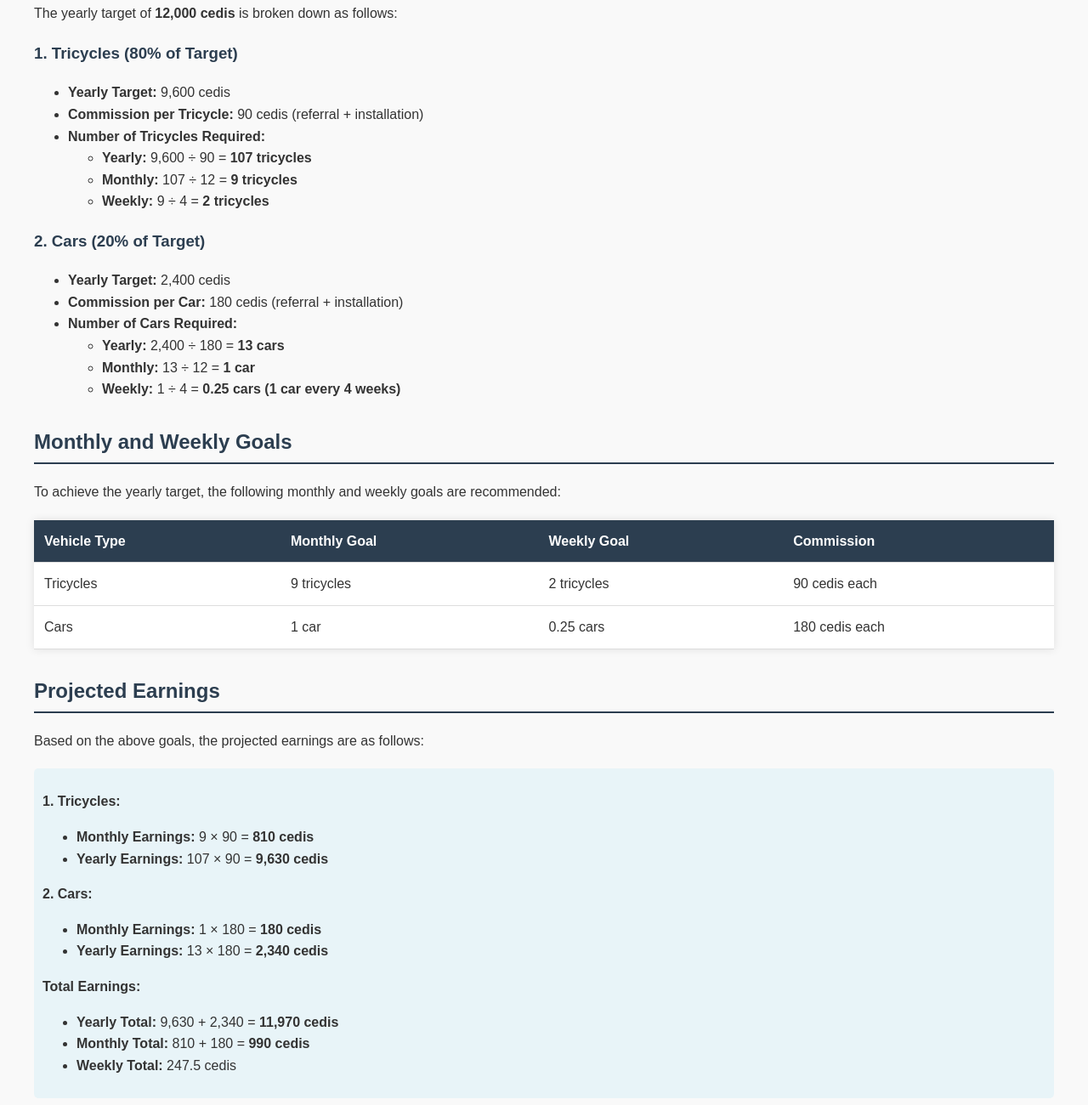
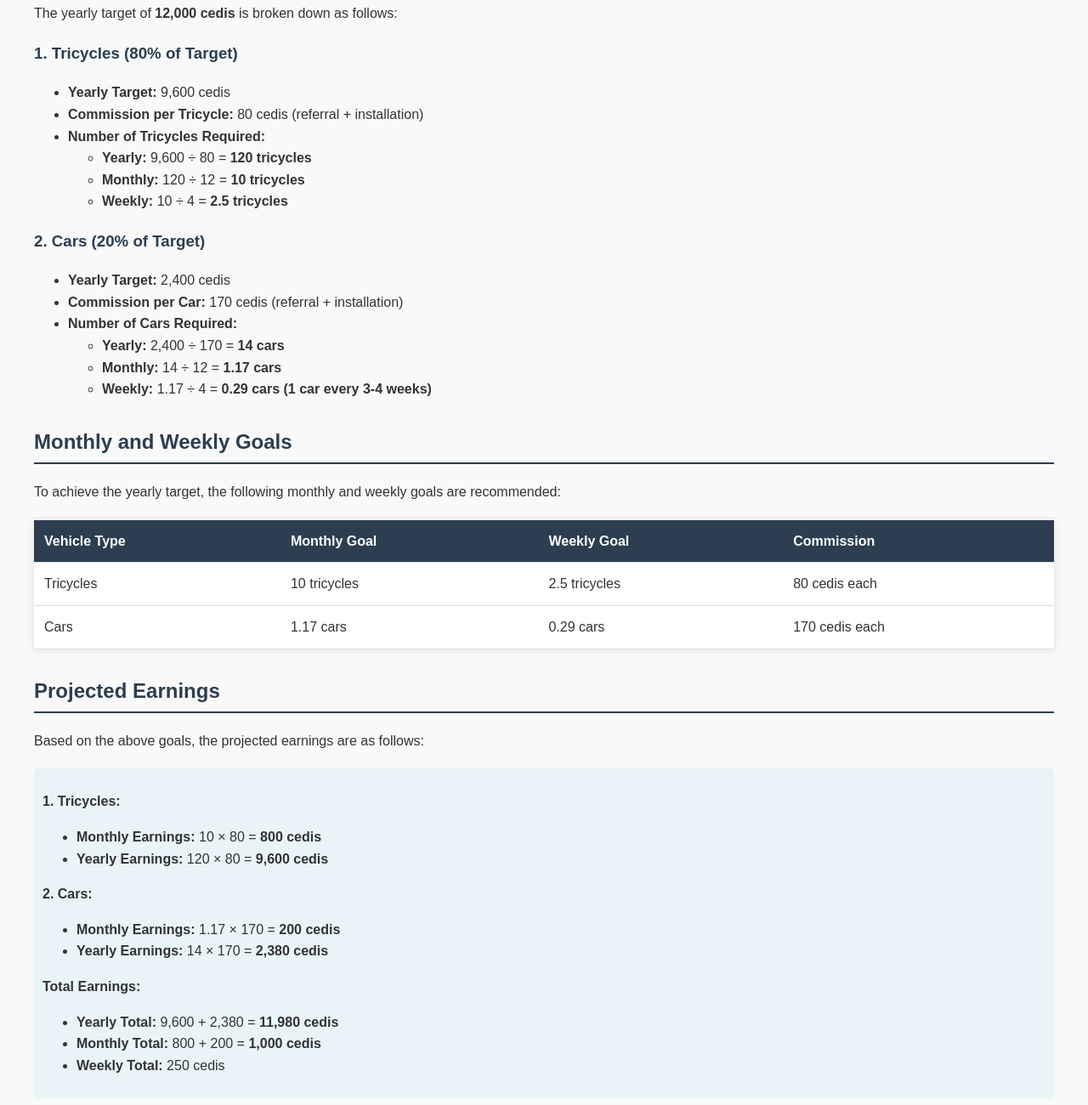
Before and after one commit to tigereye440/target-plan, a plain HTML site: page index.html in a window 1280 px wide. Shown: the part 800-2100 px from the top of the page at 85% size. Drawn offline with nearby package versions, Linux system fonts and the light colour scheme.

Commit message:
Update index.html

```diff
--- a/index.html
+++ b/index.html
@@ -65,8 +65,8 @@
 <body>
 
   <h1>Target Achievement Report</h1>
-  <p><strong>Prepared by:</strong> Arhin Fordjour Ankamah</p>
-  <p><strong>Date:</strong> 02/02/2025 </p>
+  <p><strong>Prepared by:</strong> [Your Name]</p>
+  <p><strong>Date:</strong> [Insert Date]</p>
 
   <h2>Introduction</h2>
   <p>This report outlines a detailed plan to achieve a <strong>yearly target of 12,000 cedis</strong> through referrals and installations of vehicle trackers. The plan focuses on both <strong>tricycles</strong> and <strong>cars</strong>, with an emphasis on tricycles due to my current expertise. The calculations are based on the following commission structure:</p>
@@ -74,13 +74,13 @@
     <li><strong>Tricycles:</strong>
       <ul>
         <li>Referral only: <strong>50 cedis</strong></li>
-        <li>Referral + installation: <strong>90 cedis</strong></li>
+        <li>Referral + installation: <strong>50 + 30 = 80 cedis</strong></li>
       </ul>
     </li>
     <li><strong>Cars:</strong>
       <ul>
         <li>Referral only: <strong>120 cedis</strong></li>
-        <li>Referral + installation: <strong>180 cedis</strong></li>
+        <li>Referral + installation: <strong>120 + 50 = 170 cedis</strong></li>
       </ul>
     </li>
   </ul>
@@ -99,12 +99,12 @@
   <h3>1. Tricycles (80% of Target)</h3>
   <ul>
     <li><strong>Yearly Target:</strong> 9,600 cedis</li>
-    <li><strong>Commission per Tricycle:</strong> 90 cedis (referral + installation)</li>
+    <li><strong>Commission per Tricycle:</strong> 80 cedis (referral + installation)</li>
     <li><strong>Number of Tricycles Required:</strong>
       <ul>
-        <li><strong>Yearly:</strong> 9,600 ÷ 90 = <strong>107 tricycles</strong></li>
-        <li><strong>Monthly:</strong> 107 ÷ 12 = <strong>9 tricycles</strong></li>
-        <li><strong>Weekly:</strong> 9 ÷ 4 = <strong>2 tricycles</strong></li>
+        <li><strong>Yearly:</strong> 9,600 ÷ 80 = <strong>120 tricycles</strong></li>
+        <li><strong>Monthly:</strong> 120 ÷ 12 = <strong>10 tricycles</strong></li>
+        <li><strong>Weekly:</strong> 10 ÷ 4 = <strong>2.5 tricycles</strong></li>
       </ul>
     </li>
   </ul>
@@ -112,12 +112,12 @@
   <h3>2. Cars (20% of Target)</h3>
   <ul>
     <li><strong>Yearly Target:</strong> 2,400 cedis</li>
-    <li><strong>Commission per Car:</strong> 180 cedis (referral + installation)</li>
+    <li><strong>Commission per Car:</strong> 170 cedis (referral + installation)</li>
     <li><strong>Number of Cars Required:</strong>
       <ul>
-        <li><strong>Yearly:</strong> 2,400 ÷ 180 = <strong>13 cars</strong></li>
-        <li><strong>Monthly:</strong> 13 ÷ 12 = <strong>1 car</strong></li>
-        <li><strong>Weekly:</strong> 1 ÷ 4 = <strong>0.25 cars (1 car every 4 weeks)</strong></li>
+        <li><strong>Yearly:</strong> 2,400 ÷ 170 = <strong>14 cars</strong></li>
+        <li><strong>Monthly:</strong> 14 ÷ 12 = <strong>1.17 cars</strong></li>
+        <li><strong>Weekly:</strong> 1.17 ÷ 4 = <strong>0.29 cars (1 car every 3-4 weeks)</strong></li>
       </ul>
     </li>
   </ul>
@@ -136,15 +136,15 @@
     <tbody>
       <tr>
         <td>Tricycles</td>
-        <td>9 tricycles</td>
-        <td>2 tricycles</td>
-        <td>90 cedis each</td>
+        <td>10 tricycles</td>
+        <td>2.5 tricycles</td>
+        <td>80 cedis each</td>
       </tr>
       <tr>
         <td>Cars</td>
-        <td>1 car</td>
-        <td>0.25 cars</td>
-        <td>180 cedis each</td>
+        <td>1.17 cars</td>
+        <td>0.29 cars</td>
+        <td>170 cedis each</td>
       </tr>
     </tbody>
   </table>
@@ -154,19 +154,19 @@
   <div class="highlight">
     <p><strong>1. Tricycles:</strong></p>
     <ul>
-      <li><strong>Monthly Earnings:</strong> 9 × 90 = <strong>810 cedis</strong></li>
-      <li><strong>Yearly Earnings:</strong> 107 × 90 = <strong>9,630 cedis</strong></li>
+      <li><strong>Monthly Earnings:</strong> 10 × 80 = <strong>800 cedis</strong></li>
+      <li><strong>Yearly Earnings:</strong> 120 × 80 = <strong>9,600 cedis</strong></li>
     </ul>
     <p><strong>2. Cars:</strong></p>
     <ul>
-      <li><strong>Monthly Earnings:</strong> 1 × 180 = <strong>180 cedis</strong></li>
-      <li><strong>Yearly Earnings:</strong> 13 × 180 = <strong>2,340 cedis</strong></li>
+      <li><strong>Monthly Earnings:</strong> 1.17 × 170 = <strong>200 cedis</strong></li>
+      <li><strong>Yearly Earnings:</strong> 14 × 170 = <strong>2,380 cedis</strong></li>
     </ul>
     <p><strong>Total Earnings:</strong></p>
     <ul>
-      <li><strong>Yearly Total:</strong> 9,630 + 2,340 = <strong>11,970 cedis</strong></li>
-      <li><strong>Monthly Total:</strong> 810 + 180 = <strong>990 cedis</strong></li>
-      <li><strong>Weekly Total:</strong> 247.5 cedis</li>
+      <li><strong>Yearly Total:</strong> 9,600 + 2,380 = <strong>11,980 cedis</strong></li>
+      <li><strong>Monthly Total:</strong> 800 + 200 = <strong>1,000 cedis</strong></li>
+      <li><strong>Weekly Total:</strong> 250 cedis</li>
     </ul>
   </div>
 
@@ -179,20 +179,21 @@
   </div>
 
   <h2>Action Plan</h2>
-  <p>To achieve the target, the following steps will be taken:</p>
+  <p>To achieve the target, the following steps are recommended:</p>
   <ol>
-    <li><strong>Focus on Tricycles:</strong> Aim to complete <strong>2 tricycles per week</strong> (referral + installation).</li>
-    <li><strong>Include Cars Occasionally:</strong> Aim to complete <strong>1 car every 4 weeks</strong> (referral + installation).</li>
+    <li><strong>Focus on Tricycles:</strong> Aim to complete <strong>2.5 tricycles per week</strong> (referral + installation).</li>
+    <li><strong>Include Cars Occasionally:</strong> Aim to complete <strong>1 car every 3-4 weeks</strong> (referral + installation).</li>
     <li><strong>Track Progress:</strong> Use a spreadsheet or tracking tool to monitor my weekly and monthly progress.</li>
-    <li><strong>Exceed Targets Where Possible:</strong> If opportunities arise, exceed my weekly or monthly goals to build a buffer and ensure the yearly target is met.</li>
+    <li><strong>Exceed Targets Where Possible:</strong> If opportunities arise, exceed the weekly or monthly goals to build a buffer and ensure the yearly target is met.</li>
   </ol>
 
   <h2>Conclusion</h2>
-  <p>By focusing on <strong>107 tricycles</strong> and <strong>13 cars</strong> over the course of a year, it is possible to achieve my target of <strong>12,000 cedis</strong>. This plan is designed to be realistic and achievable, with a focus on maximizing earnings through referrals and installations. </p>
+  <p>By focusing on <strong>120 tricycles</strong> and <strong>14 cars</strong> over the course of a year, it is possible to achieve the target of <strong>12,000 cedis</strong>. This plan is designed to be realistic and achievable, with a focus on maximizing earnings through referrals and installations. Regular tracking and adjustments will ensure success.</p>
 
   <div class="footer">
     <p><strong>Prepared by:</strong> Arhin Fordjour Ankamah</p>
-    <p><strong>Contact Information:</strong> +233 (0544) 479 545</p>
+    <p><strong>Contact Information:</strong> +233 (0544) 479-545</p>
+    <p>This information will always be available at <a href="https://bit.ly/3CLTVn8">https://bit.ly/3CLTVn8</a></p>
   </div>
 
   <script>
@@ -227,7 +228,7 @@
         labels: ['Tricycles', 'Cars'],
         datasets: [{
           label: 'Yearly Earnings (cedis)',
-          data: [9630, 2340],
+          data: [9600, 2380],
           backgroundColor: ['#2c3e50', '#3498db'],
         }]
       },
```
